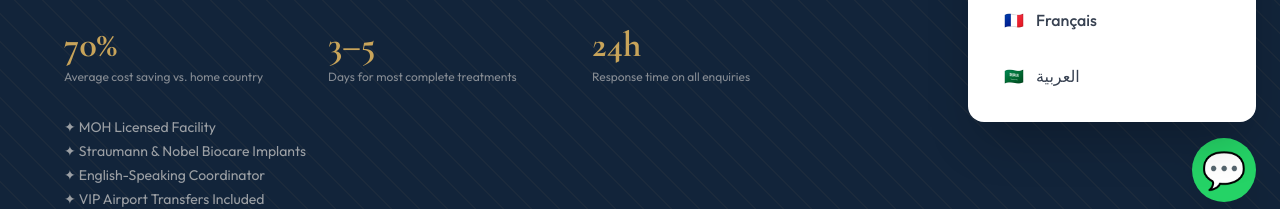
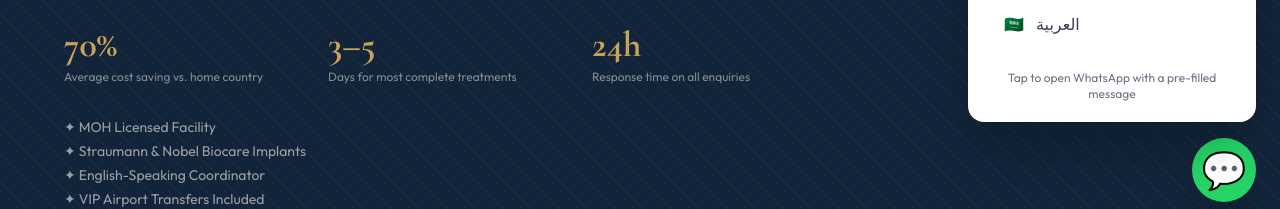
Before and after one commit to yarednegatuassefa-coder/mmv-medical, a Next.js app: page / in a window 1280 px wide. Both pictures are taken after a click on the button "Contact on WhatsApp". Shown: the part 574-783 px from the top of the page. Built offline with nearby package versions, Linux system fonts and the light colour scheme; no server answers; a web font is replaced by a local one.

Commit message:
Update FloatingWhatsApp.tsx

```diff
--- a/src/components/FloatingWhatsApp.tsx
+++ b/src/components/FloatingWhatsApp.tsx
@@ -12,10 +12,11 @@ const FloatingWhatsApp = () => {
     ar: "مرحبا، أنا مهتم بالعلاج السني في عيادة دكتور مات",
   };
 
-  // Function to track WhatsApp click
+  // Function to track WhatsApp click for Google Ads conversion
   const trackWhatsAppClick = () => {
-    if (typeof window !== 'undefined' && window.gtag) {
-      window.gtag('event', 'conversion', {
+    // Safe check for gtag (Google tag)
+    if (typeof window !== 'undefined' && (window as any).gtag) {
+      (window as any).gtag('event', 'conversion', {
         'send_to': 'AW-18093103815/eXJgCOT3yJwcEMe1u7ND',
         'value': 1.0,
         'currency': 'TRY'
@@ -26,6 +27,7 @@ const FloatingWhatsApp = () => {
 
   return (
     <div className="fixed bottom-6 right-6 z-50">
+      {/* Floating Button */}
       <button
         onClick={() => setIsOpen(!isOpen)}
         className="bg-[#25D366] hover:bg-[#128C7E] text-white w-16 h-16 rounded-full flex items-center justify-center shadow-2xl transition-all hover:scale-110 active:scale-95"
@@ -34,11 +36,19 @@ const FloatingWhatsApp = () => {
         <span className="text-4xl">💬</span>
       </button>
 
+      {/* Language Menu */}
       {isOpen && (
         <div className="absolute bottom-20 right-0 bg-white rounded-2xl shadow-2xl p-5 w-72">
           <div className="flex items-center justify-between mb-4 border-b pb-3">
-            <p className="text-base font-semibold text-gray-800">Choose your language</p>
-            <button onClick={() => setIsOpen(false)} className="text-gray-400 hover:text-gray-600 p-1">✕</button>
+            <p className="text-base font-semibold text-gray-800">
+              Choose your language
+            </p>
+            <button
+              onClick={() => setIsOpen(false)}
+              className="text-gray-400 hover:text-gray-600 p-1"
+            >
+              ✕
+            </button>
           </div>
 
           <div className="space-y-1">
@@ -72,6 +82,10 @@ const FloatingWhatsApp = () => {
               🇸🇦 <span className="font-medium">العربية</span>
             </a>
           </div>
+
+          <p className="text-xs text-gray-500 text-center mt-5">
+            Tap to open WhatsApp with a pre-filled message
+          </p>
         </div>
       )}
     </div>
```
